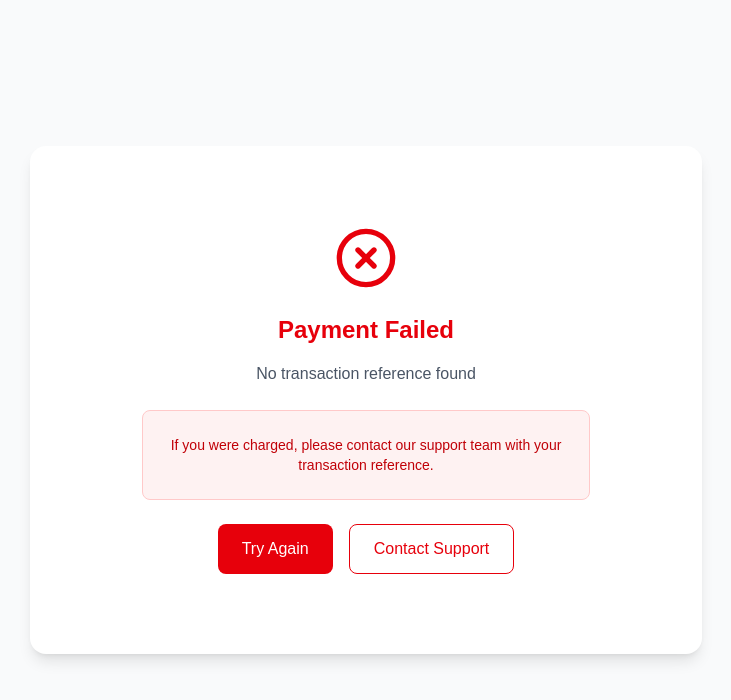
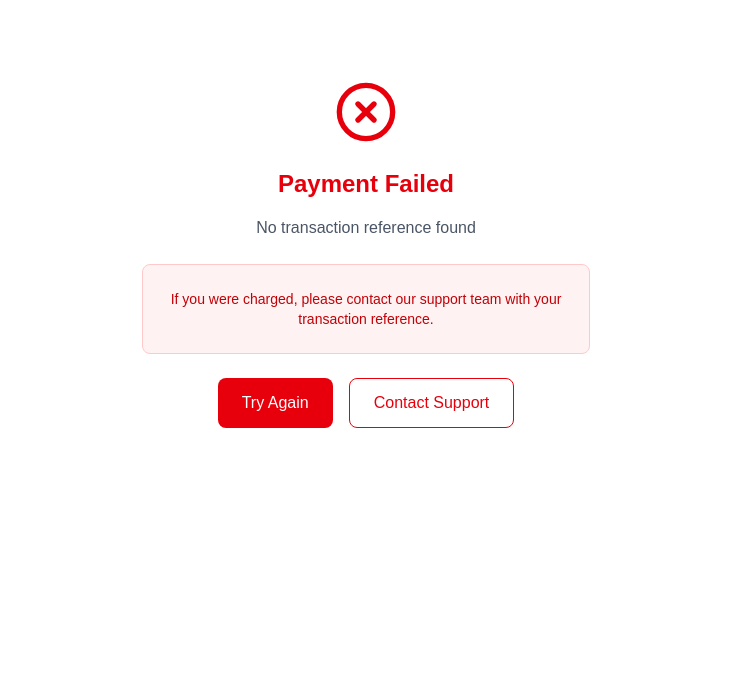
Before and after one commit to saphire-dynamics-dev/saphireappartments, a Next.js app: page /payment/callback in a window 1280 px wide. Shown: the top 700 px of the page, without its empty margins (274-1005 px from the left). Built offline with nearby package versions, Linux system fonts and the light colour scheme.

Commit message:
third commit

```diff
--- a/src/app/payment/callback/page.js
+++ b/src/app/payment/callback/page.js
@@ -1,11 +1,11 @@
 "use client";
 
-import { useEffect, useState } from 'react';
+import { useEffect, useState, Suspense } from 'react';
 import { useSearchParams } from 'next/navigation';
 import Link from 'next/link';
 import { CheckCircle, XCircle, Loader } from 'lucide-react';
 
-export default function PaymentCallback() {
+function PaymentCallbackContent() {
   const [status, setStatus] = useState('verifying');
   const [transactionData, setTransactionData] = useState(null);
   const [error, setError] = useState(null);
@@ -241,11 +241,27 @@ export default function PaymentCallback() {
     }
   };
 
+  return renderContent();
+}
+
+function PaymentCallbackLoading() {
   return (
     <div className="min-h-screen bg-gray-50 flex items-center justify-center p-4">
       <div className="bg-white rounded-2xl shadow-lg max-w-2xl w-full">
-        {renderContent()}
+        <div className="text-center py-20">
+          <Loader size={64} className="mx-auto mb-6 text-purple-primary animate-spin" />
+          <h2 className="text-2xl font-bold text-purple-primary mb-4">Loading Payment Details</h2>
+          <p className="text-gray-600">Please wait while we load your payment information...</p>
+        </div>
       </div>
     </div>
   );
 }
+
+export default function PaymentCallback() {
+  return (
+    <Suspense fallback={<PaymentCallbackLoading />}>
+      <PaymentCallbackContent />
+    </Suspense>
+  );
+}
```
